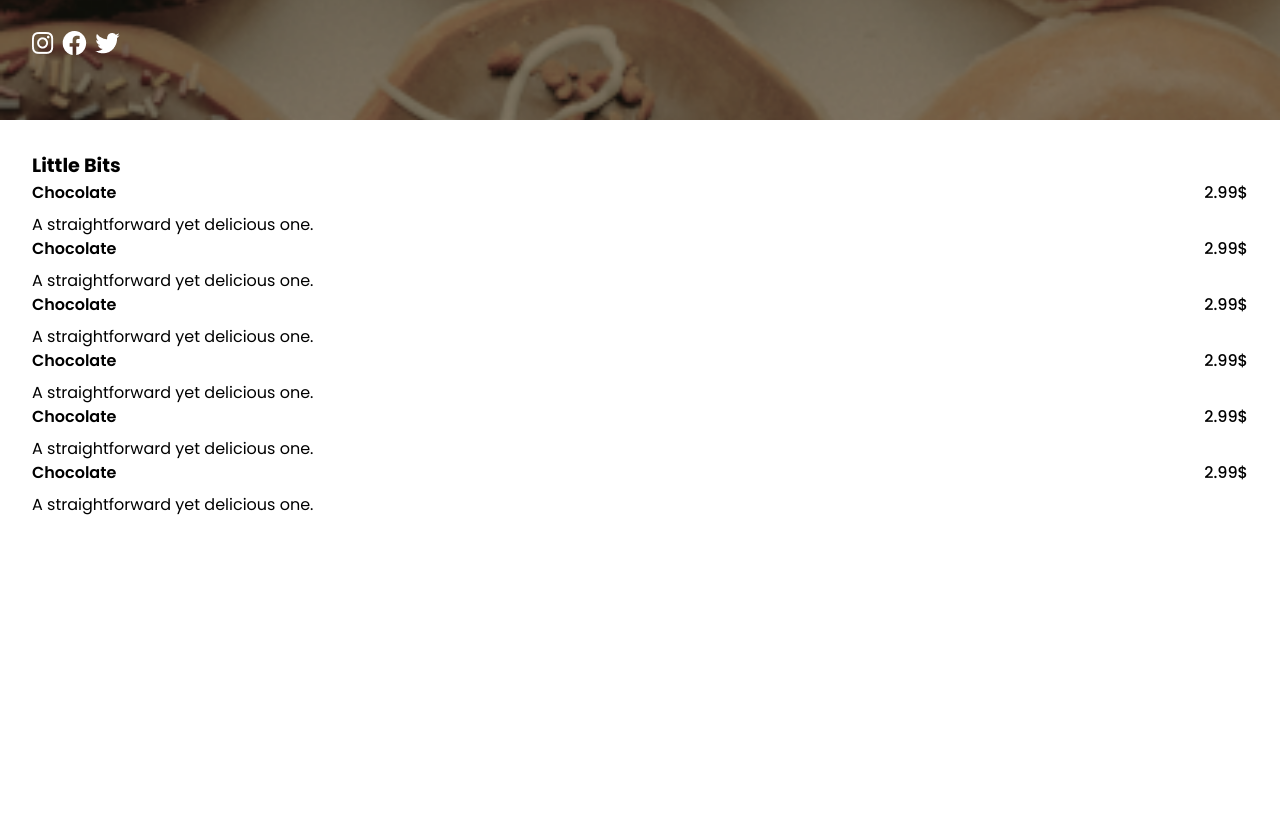
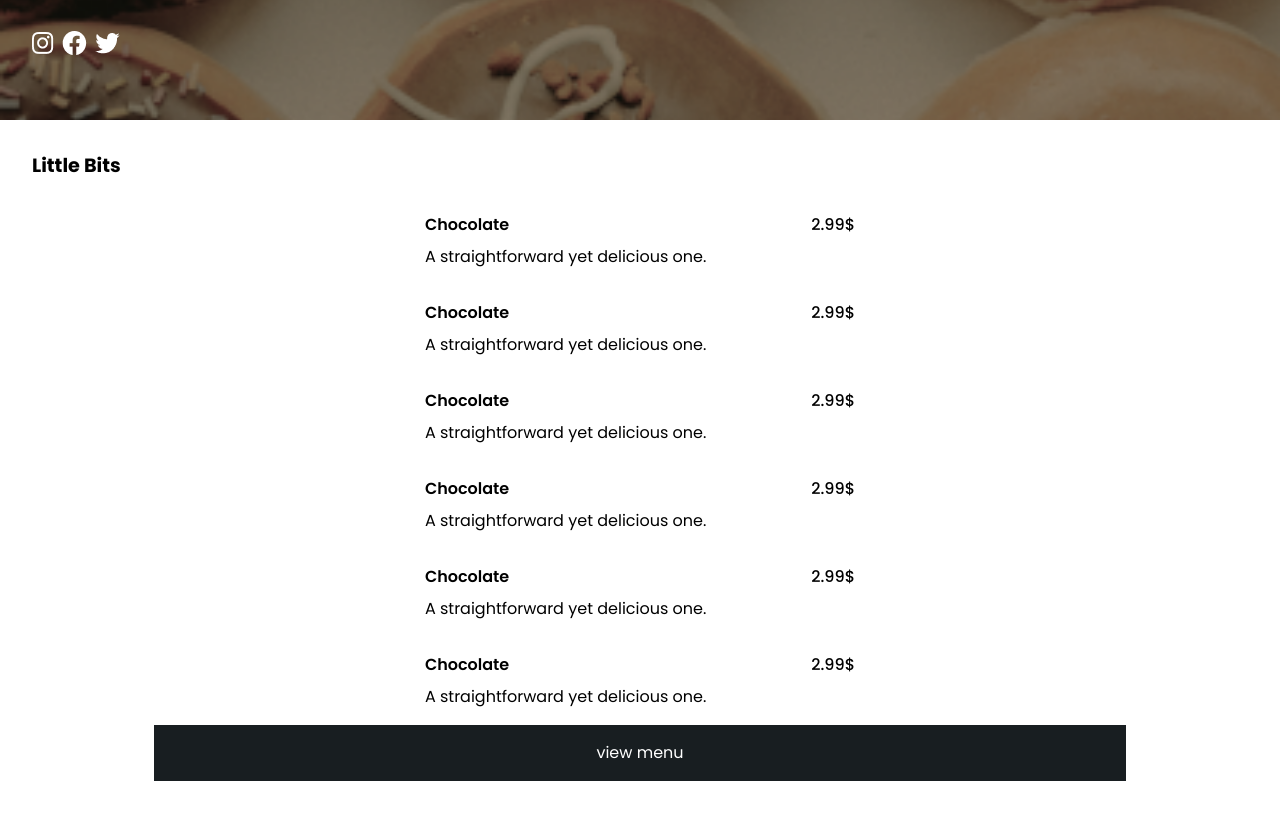
Before and after one commit to aa-Aliane/Donuts, a React (Vite) app: page / in a window 1280 px wide. Shown: the part 360-1173 px from the top of the page. Before the commit the page ends 909 px from the top, so only its background shows below. Built offline with nearby package versions, Linux system fonts and the light colour scheme.

Commit message:
update menu

```diff
--- a/src/components/HomeS2.jsx
+++ b/src/components/HomeS2.jsx
@@ -18,6 +18,7 @@ const HomeS2 = () => {
           );
         })}
       </div>
+      <button className="home-s2__view-menu btn dark">view menu</button>
     </div>
   );
 };
--- a/styles/sass/base/_root.scss
+++ b/styles/sass/base/_root.scss
@@ -47,8 +47,8 @@
 }
 
 .dark {
-  background-color: var(--clr-primary-500);
-  color: var(--clr-neutral-200);
+  background-color: var(--clr-neutral-900);
+  color: var(--clr-neutral-100);
 }
 
 .light {
--- /dev/null
+++ b/styles/sass/components/_button.scss
@@ -0,0 +1,5 @@
+.btn {
+    border : none;
+    padding : 1em 2em;
+    font-size: var(--fs-m);
+}
--- a/styles/sass/components/_homes2.scss
+++ b/styles/sass/components/_homes2.scss
@@ -2,12 +2,22 @@
   padding: 2rem;
   display: flex;
   flex-direction: column;
+  align-items: center;
 
   &__title {
+    width : 100%;
     text-transform: capitalize;
   }
 
   &__menu {
-    display: grid;
+    margin-top: 1rem;
+    display: flex;
+    flex-direction: column;
+    padding : 1rem 0;
+    gap : 2rem;
+  }
+
+  &__view-menu {
+    width : 80%;
   }
 }
--- a/styles/sass/components/_index.scss
+++ b/styles/sass/components/_index.scss
@@ -4,3 +4,4 @@
 @forward "homes4";
 @forward "homes5";
 @forward "menuitem";
+@forward "button";
--- a/styles/style.css
+++ b/styles/style.css
@@ -83,8 +83,8 @@
 }
 
 .dark {
-  background-color: var(--clr-primary-500);
-  color: var(--clr-neutral-200);
+  background-color: var(--clr-neutral-900);
+  color: var(--clr-neutral-100);
 }
 
 .light {
@@ -600,12 +600,21 @@ body {
   padding: 2rem;
   display: flex;
   flex-direction: column;
+  align-items: center;
 }
 .home-s2__title {
+  width: 100%;
   text-transform: capitalize;
 }
 .home-s2__menu {
-  display: grid;
+  margin-top: 1rem;
+  display: flex;
+  flex-direction: column;
+  padding: 1rem 0;
+  gap: 2rem;
+}
+.home-s2__view-menu {
+  width: 80%;
 }
 
 .menu-item {
@@ -623,4 +632,10 @@ body {
   font-weight: var(--fw-medium);
 }
 
+.btn {
+  border: none;
+  padding: 1em 2em;
+  font-size: var(--fs-m);
+}
+
 /*# sourceMappingURL=style.css.map */
```
Also changed, not shown: 1 other file (tests, documents, lock files or other folders).
